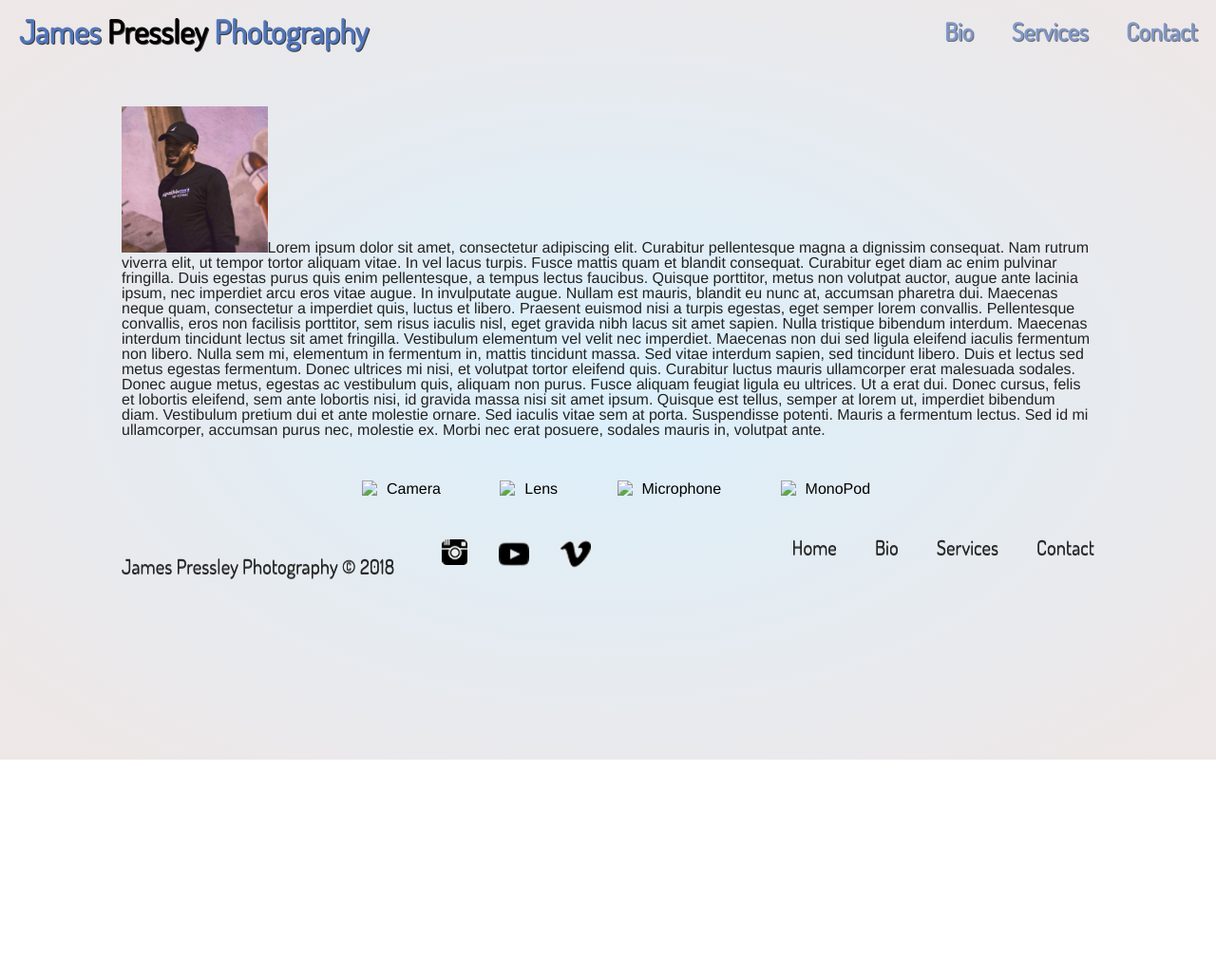
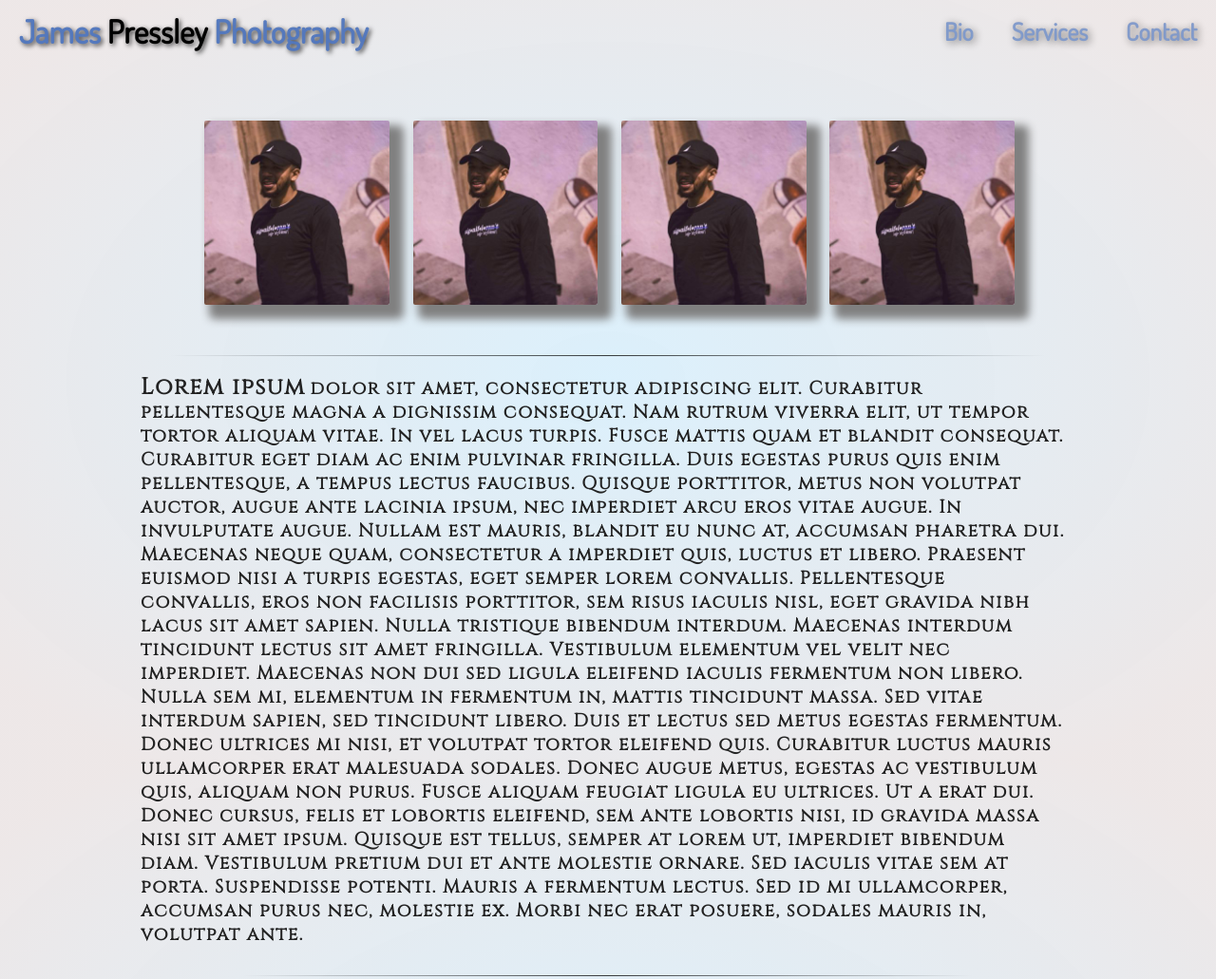
Before and after one commit to joepress/jamesWebsite, a plain HTML site: page bio.html in a window 1280 px wide. Shown: the top 1031 px of the page at 95% size. Before the commit the page ends 800 px from the top, so only its background shows below. Drawn offline with nearby package versions, Linux system fonts and the light colour scheme; a web font is replaced by a local one.

Commit message:
bio page editing

```diff
--- a/bio.html
+++ b/bio.html
@@ -9,6 +9,8 @@
     <link rel ='stylesheet' type ='text/css' href ='styles/float-grid.css'>
     <link rel ='stylesheet' type ='text/css' href ='styles/mediaQueries.css'>
     <link href="https://fonts.googleapis.com/css?family=Dosis" rel="stylesheet">
+    <link href="https://fonts.googleapis.com/css?family=Acme|Cinzel" rel="stylesheet">
+    <link href="https://fonts.googleapis.com/css?family=Acme|Cinzel|Cuprum|Domine" rel="stylesheet">
     <title>James Photography | James Pressley</title>
   </head>
   <body>
@@ -31,8 +33,14 @@
     </header> <!-- end of header -->
     <div>
       <section class='container' id='topSection'>
+          <img id='bio_1' src='images/bio.jpg'>
+          <img src='images/bio.jpg'>
+          <img src='images/bio.jpg'>
+          <img src='images/bio.jpg'>
 
-          <p class='bio'><img src='images/bio.jpg'>Lorem ipsum dolor sit amet, consectetur adipiscing elit. Curabitur pellentesque magna a dignissim consequat. Nam rutrum viverra elit, ut tempor tortor aliquam vitae.
+          <hr  id='topHr'>
+
+          <p class='bio'><span class='first'>Lorem ipsum</span>dolor sit amet, consectetur adipiscing elit. Curabitur pellentesque magna a dignissim consequat. Nam rutrum viverra elit, ut tempor tortor aliquam vitae.
             In vel lacus turpis. Fusce mattis quam et blandit consequat. Curabitur eget diam ac enim pulvinar fringilla. Duis egestas purus quis enim pellentesque, a tempus lectus faucibus.
             Quisque porttitor, metus non volutpat auctor, augue ante lacinia ipsum, nec imperdiet arcu eros vitae augue.
             In invulputate augue. Nullam est mauris, blandit eu nunc at, accumsan pharetra dui. Maecenas neque quam, consectetur a imperdiet quis, luctus et libero.
@@ -44,18 +52,21 @@
             Donec augue metus, egestas ac vestibulum quis, aliquam non purus.
             Fusce aliquam feugiat ligula eu ultrices. Ut a erat dui. Donec cursus, felis et lobortis eleifend, sem ante lobortis nisi, id gravida massa nisi sit amet ipsum.
             Quisque est tellus, semper at lorem ut, imperdiet bibendum diam. Vestibulum pretium dui et ante molestie ornare. Sed iaculis vitae sem at porta.
-            Suspendisse potenti. Mauris a fermentum lectus. Sed id mi ullamcorper, accumsan purus nec, molestie ex. Morbi nec erat posuere, sodales mauris in, volutpat ante.</p>
+            Suspendisse potenti. Mauris a fermentum lectus. Sed id mi ullamcorper, accumsan purus nec, molestie ex. Morbi nec erat posuere, sodales mauris in, volutpat ante.
+          </p>
       </section>
+
+      <hr id='midHr'>
 
       <section id='bottomSection'>
         <div class ='container' id ='scrollBox'>
-            <div><a><img src='#'><p>Camera</p></img></a></div>
-            <div><a><img src='#'><p>Lens</p></a></div>
-            <div><a><img src='#'><p>Microphone</p></a></div>
-            <div><a><img src='#'><p>MonoPod</p></a></div>
-            <div><a><img src='#'><p>Tripod</p></a></div>
-            <div><a><img src='#'><p>Slider</p></a></div>
-            <div><a><img src='#'><p>SoftWare</p></a></div>
+            <div><a><img src='images/bioHold.png'><p>Camera</p></img></a></div>
+            <div><a><img src='images/bioHold.png'><p>Lens</p></a></div>
+            <div><a><img src='images/bioHold.png'><p>Microphone</p></a></div>
+            <div><a><img src='images/bioHold.png'><p>MonoPod</p></a></div>
+            <div><a><img src='images/bioHold.png'><p>Tripod</p></a></div>
+            <div><a><img src='images/bioHold.png'><p>Slider</p></a></div>
+            <div><a><img src='images/bioHold.png'><p>SoftWare</p></a></div>
         </div>
       </section>
     </div>
--- a/styles/bio.css
+++ b/styles/bio.css
@@ -17,13 +17,63 @@
 /******************
 General Styles
 ******************/
+.bio{
+  font-family: 'Cinzel', serif;
+  line-height: 25px;
+  font-size: 1.2rem;
+  padding:0 20px;
+  margin:2% 10px 1% 0;
+  letter-spacing: 1.5px;
+  font-weight:600;
+}
+
+.first{
+  font-weight:700;
+  padding-right: 5px;
+  font-size: 1.5rem;
+}
+
+#scrollBox::-webkit-scrollbar-track
+{
+	-webkit-box-shadow: inset 0 0 6px rgba(0,0,0,0.3);
+	background-color: #F5F5F5;
+  border-radius: 10px;
+}
+
+#scrollBox::-webkit-scrollbar
+{
+	height:7px;
+	background-color: #F5F5F5;
+  border-radius: 10px;
+}
+#scrollBox::-webkit-scrollbar-thumb
+{
+	background-color: #000000;
+}
+
+#topHr{
+  border: 0;
+  height: 1px;
+  background-image: linear-gradient(to right, rgba(0, 0, 0, 0), rgba(0, 0, 0, 0.75), rgba(0, 0, 0, 0));
+  width: 90%;
+  margin-top: 50px;
+}
+
+#midHr{
+  border: 0;
+  height: 1px;
+  background-image: linear-gradient(to right, rgba(0, 0, 0, 0), rgba(0, 0, 0, 0.75), rgba(0, 0, 0, 0));
+  width: 60%;
+  margin-top: 20px;
+}
+
 /*****************
 Layout
 ******************/
 #scrollBox{
   overflow: auto;
   white-space: nowrap;
-  width: 45%;
+  width: 35%;
 }
 #scrollBox div{
   display:inline-block;
@@ -36,13 +86,26 @@ Layout
 #scrollBox p{
   float:right;
   padding-left:10px;
+  font-family: 'Cuprum', sans-serif;
+  font-size: 1.2rem;
 }
 #scrollBox img{
-  padding-top:15px;
+  margin-top:15px;
+  margin-bottom: 10px;
+  border-radius: 2px;
+  box-shadow: 2px 2px 2px grey;
+}
+
+#bio_1{
+  margin-left:8.5%;
 }
 /******************
 Main Content
 ******************/
 #topSection img{
-  width:15%;
+  width:19%;
+  margin-right:2%;
+  margin-top:3%;
+  box-shadow: 10px 10px 10px 5px grey;
+  border-radius: 2px
 }
--- a/styles/main.css
+++ b/styles/main.css
@@ -60,7 +60,7 @@ html{
   -webkit-text-shadow: 1px 1px 0px rgba(0,0,0,0.75);
   -moz-text-shadow:    1px 1px 0px rgba(0,0,0,0.75);
   -o-text-shadow:      1px 1px 0px rgba(0,0,0,0.75);
-  text-shadow:         1px 1px 0px rgba(0,0,0,0.75);
+  text-shadow:         2px 2px 5px rgba(0,0,0,0.75);
 
   -webkit-transition: color 0.20s ease-in-out;
   -moz-transition:    color 0.20s ease-in-out;
@@ -116,10 +116,10 @@ header nav ul li {
   font-weight: 600;
   opacity: 0.7;
 
-  -webkit-text-shadow: 1px 1px 0px rgba(0,0,0,0.75);
-  -moz-text-shadow:    1px 1px 0px rgba(0,0,0,0.75);
-  -o-text-shadow:      1px 1px 0px rgba(0,0,0,0.75);
-  text-shadow:         1px 1px 0px rgba(0,0,0,0.75);
+  -webkit-text-shadow: 2px 2px 9px rgba(0,0,0,0.75);
+  -moz-text-shadow:    2px 2px 9px rgba(0,0,0,0.75);
+  -o-text-shadow:      2px 2px 9px rgba(0,0,0,0.75);
+  text-shadow:         2px 2px 9px rgba(0,0,0,0.75);
 
   -webkit-transition: color 0.25s ease-in-out;
   -moz-transition:    color 0.25s ease-in-out;
@@ -320,10 +320,10 @@ footer p{
   font-weight: 500;
 
 
-  -webkit-text-shadow: 0 1px 0px rgba(0,0,0,0.75);
-  -moz-text-shadow:    0 1px 0px rgba(0,0,0,0.75);
-  -o-text-shadow:      0 1px 0px rgba(0,0,0,0.75);
-  text-shadow:         0 1px 0px rgba(0,0,0,0.75);
+  -webkit-text-shadow: 2px 2px 9px rgba(0,0,0,0.75);
+  -moz-text-shadow:    2px 2px 9px rgba(0,0,0,0.75);
+  -o-text-shadow:      2px 2px 9px rgba(0,0,0,0.75);
+  text-shadow:         2px 2px 9px rgba(0,0,0,0.75);
 }
 
 footer nav{
@@ -349,10 +349,10 @@ footer nav ul li{
   -o-transition:      width 0.20s ease-in-out;
   transition:         width 0.20s ease-in-out;
 
-  -webkit-text-shadow: 0 1px 0px rgba(0,0,0,0.75);
-  -moz-text-shadow:    0 1px 0px rgba(0,0,0,0.75);
-  -o-text-shadow:      0 1px 0px rgba(0,0,0,0.75);
-  text-shadow:         0 1px 0px rgba(0,0,0,0.75);
+  -webkit-text-shadow: 2px 2px 9px rgba(0,0,0,0.75);
+  -moz-text-shadow:    2px 2px 9px rgba(0,0,0,0.75);
+  -o-text-shadow:      2px 2px 9px rgba(0,0,0,0.75);
+  text-shadow:         2px 2px 9px rgba(0,0,0,0.75);
 }
 
 footer nav ul li:hover{
@@ -394,6 +394,7 @@ footer #socialFooter ul li img{
   -moz-transition:    width 0.20s ease-in-out;
   -o-transition:      width 0.20s ease-in-out;
   transition:         width 0.20s ease-in-out;
+
 }
 
 footer #socialFooter ul li img:hover{
```
Also changed, not shown: images/bioHold.png (added).
